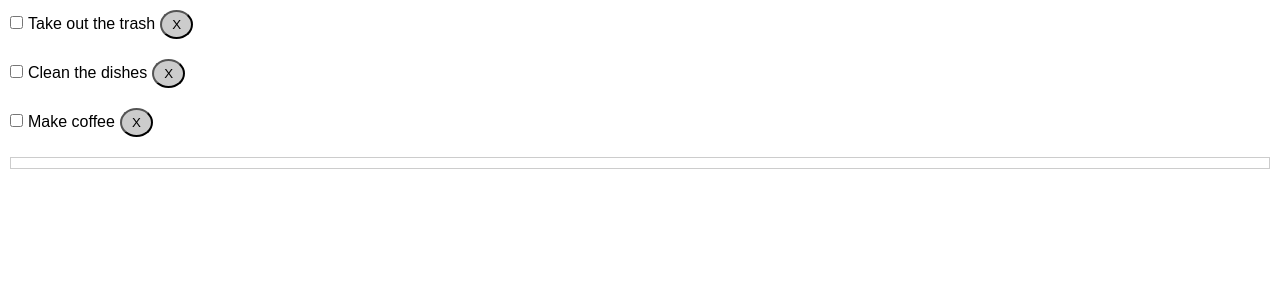
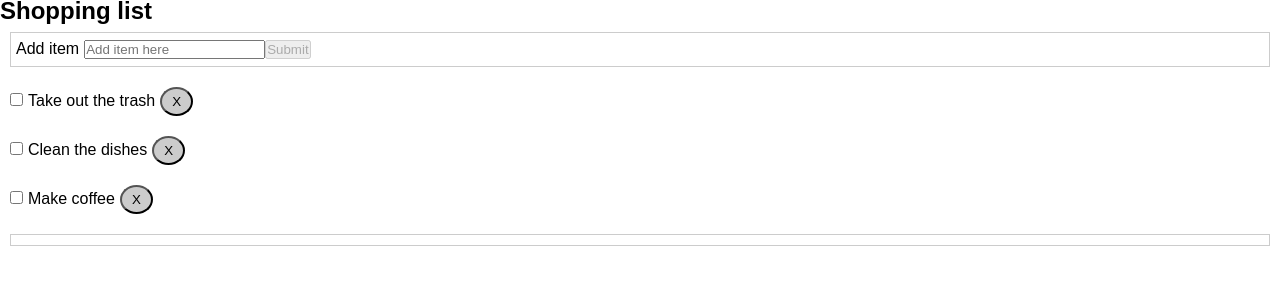
Before and after one commit to kimflournoy/sf_challenge, a React (Create React App) app: page / in a window 1280 px wide. Shown: the top 300 px of the page. Built offline with nearby package versions, Linux system fonts and the light colour scheme.

Commit message:
Add Todo component

```diff
--- a/src/App.js
+++ b/src/App.js
@@ -3,6 +3,7 @@ import React, { Component } from 'react';
 import Todos from './components/Todos/Todos';
 import StatusMessage from './components/StatusMessage/StatusMessage';
 import EmptyMessage from './components/EmptyMessage/EmptyMessage';
+import AddTodo from './components/AddTodo/AddTodo';
 
 import './App.scss';
 
@@ -87,6 +88,22 @@ class App extends Component {
 
   }
 
+  // Add todo item
+  addTodo = (title) => {
+
+    // this is a hacky way to do this, just for the demo - will cause problems with non-unique id's
+    const newId = this.state.todos.length + 1;
+
+    const newTodo = {
+      id: newId,
+      title: title,
+      completed: false
+    }
+    this.setState({ todos: [...this.state.todos, newTodo] });
+
+    this.updateMessage(newId, title, "added");
+  }
+
 
   // update the message as needed. Probably can make this more streamlined.
   updateMessage = (messageId, messageTitle, messageType) => {
@@ -106,19 +123,23 @@ class App extends Component {
   render() {
     return (
       <div className="App">
+
+        <h2>
+          Shopping list
+      </h2>
+
+      <AddTodo addTodo={this.addTodo} />
+
         <ul>
           <Todos todos={this.state.todos} toggleComplete={this.toggleComplete} deleteTodo={this.deleteTodo} />
         </ul>
 
+
+
         <StatusMessage messageType={this.state.messageType} changedItemKey={this.state.changedItemKey} changedItemTitle={this.state.changedItemTitle} />
 
-      <EmptyMessage emptyMessage={this.state.emptyMessage} />
-        {/* {
-          // TODO - pull this into a component
-          this.state.emptyMessage ? (
-            " Empty message here "
-          ) : ""
-        } */}
+        <EmptyMessage emptyMessage={this.state.emptyMessage} />
+
 
       </div>
     );
--- /dev/null
+++ b/src/components/AddTodo/AddTodo.js
@@ -0,0 +1,47 @@
+import React, { Component } from 'react';
+
+import './AddTodo.scss';
+
+export class AddTodo extends Component {
+
+  state = {
+    title: '',
+    disableSubmit: true
+  }
+
+  changeForm = (e) => {
+    this.setState({ title : e.target.value });
+    if(e.target.value !== '') {
+      this.setState({ disableSubmit : false });
+    }
+    else {
+      this.setState({ disableSubmit : true });
+    }
+  }
+
+  submitForm = (e) => {
+    e.preventDefault();
+    this.props.addTodo(this.state.title);
+    this.setState({ title: '' });
+  }
+
+
+  render() {
+
+
+      return (
+        <div className="add-todo__wrapper">
+          <form onSubmit={this.submitForm}>
+            <label htmlFor="add-todo__input">Add item</label>
+            <input type="text" id="add-todo__input" name="add-todo__input" className="add-todo__input" placeholder="Add item here" onChange={this.changeForm} value={this.state.title} />
+            <button type="submit" value="add-todo__submit" disabled={this.state.disableSubmit}>Submit</button>
+          </form>
+          </div>
+      )
+  }
+
+
+
+}
+
+export default AddTodo;
--- /dev/null
+++ b/src/components/AddTodo/AddTodo.scss
@@ -0,0 +1,9 @@
+.add-todo__wrapper {
+  padding: 5px;
+  border: 1px solid #ccc;
+  margin: 10px;
+}
+
+.add-todo__input {
+  margin-left: 5px;
+}
--- a/src/components/EmptyMessage/EmptyMessage.js
+++ b/src/components/EmptyMessage/EmptyMessage.js
@@ -10,7 +10,7 @@ export class EmptyMessage extends Component {
 
 
 
-    if(this.props.emptyMessage) {
+    if (this.props.emptyMessage) {
       return (
         <div className="empty-message__message-wrapper">
           Empty message here
```
Also changed, not shown: src/components/AddTodo/test.html (added). Lines whose indentation alone changed are shown as unchanged.
